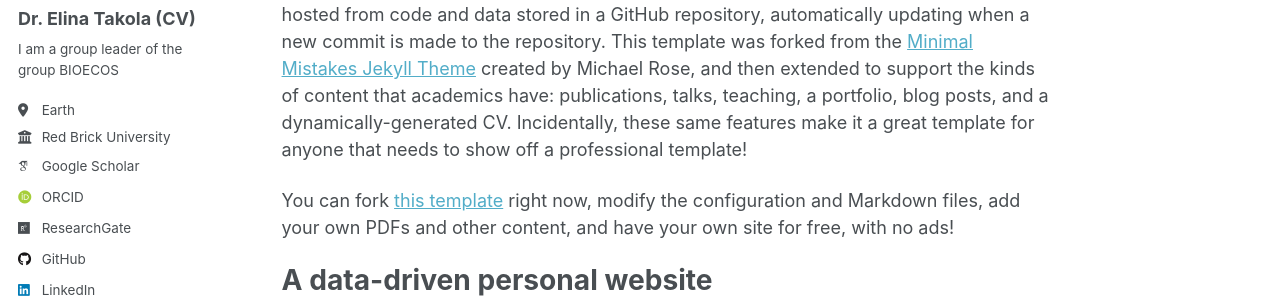
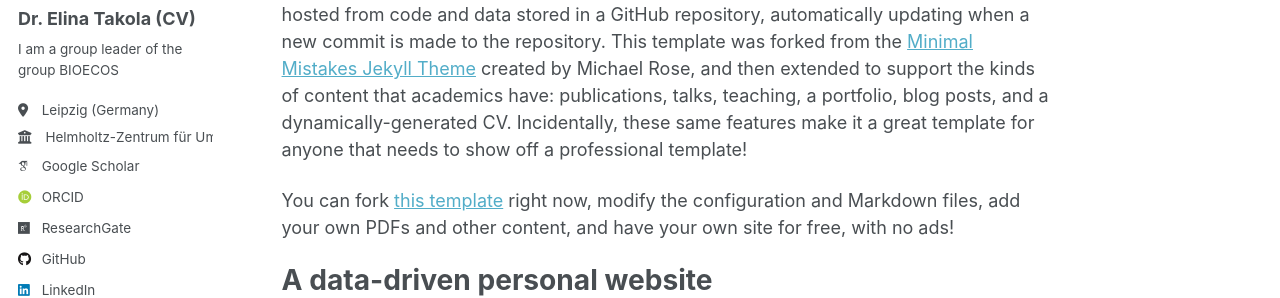
Before and after one commit to ETakola/drelinatakola.github.io, a Jekyll site: the page built from _pages/about.md, in a window 1280 px wide. Shown: the part 222-520 px from the top of the page. Built offline with Jekyll 4.4.1, drawn with Linux system fonts in a browser that asks for light colours; some web fonts are replaced; a script that is not in the unit is left out.

Commit message:
Update _config.yml

```diff
--- a/_config.yml
+++ b/_config.yml
@@ -26,8 +26,8 @@ author:
   name             : "Dr. Elina Takola (CV)"
   pronouns         : # example: "she/her"
   bio              : "I am a group leader of the group BIOECOS"
-  location         : "Earth"
-  employer         : "Red Brick University"
+  location         : "Leipzig (Germany)"
+  employer         : " Helmholtz-Zentrum für Umweltforschung – UFZ / Helmholtz Centre for Environmental Research – UFZ"
   uri              : # URL
   email            : #"e"
 
```
